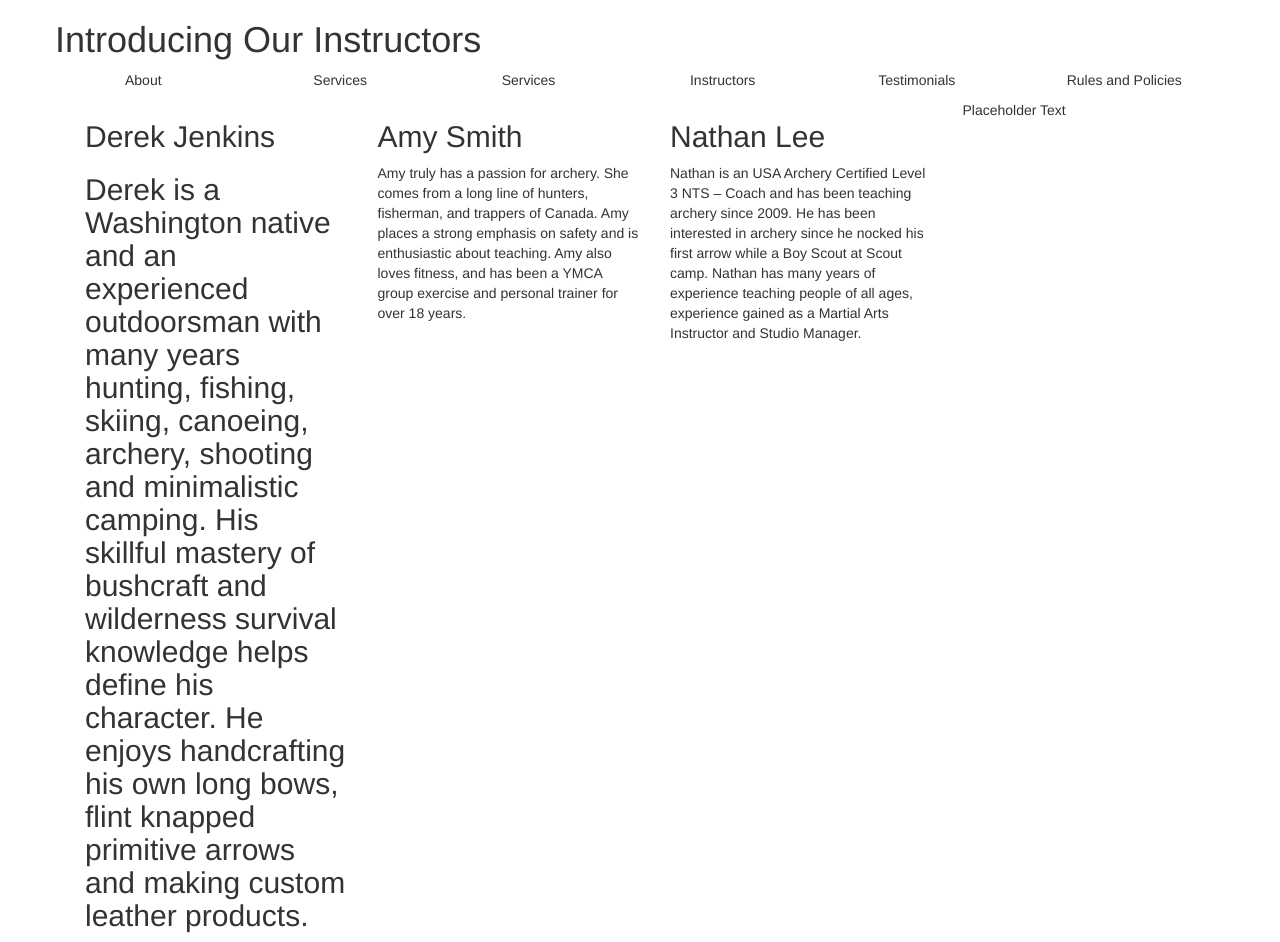
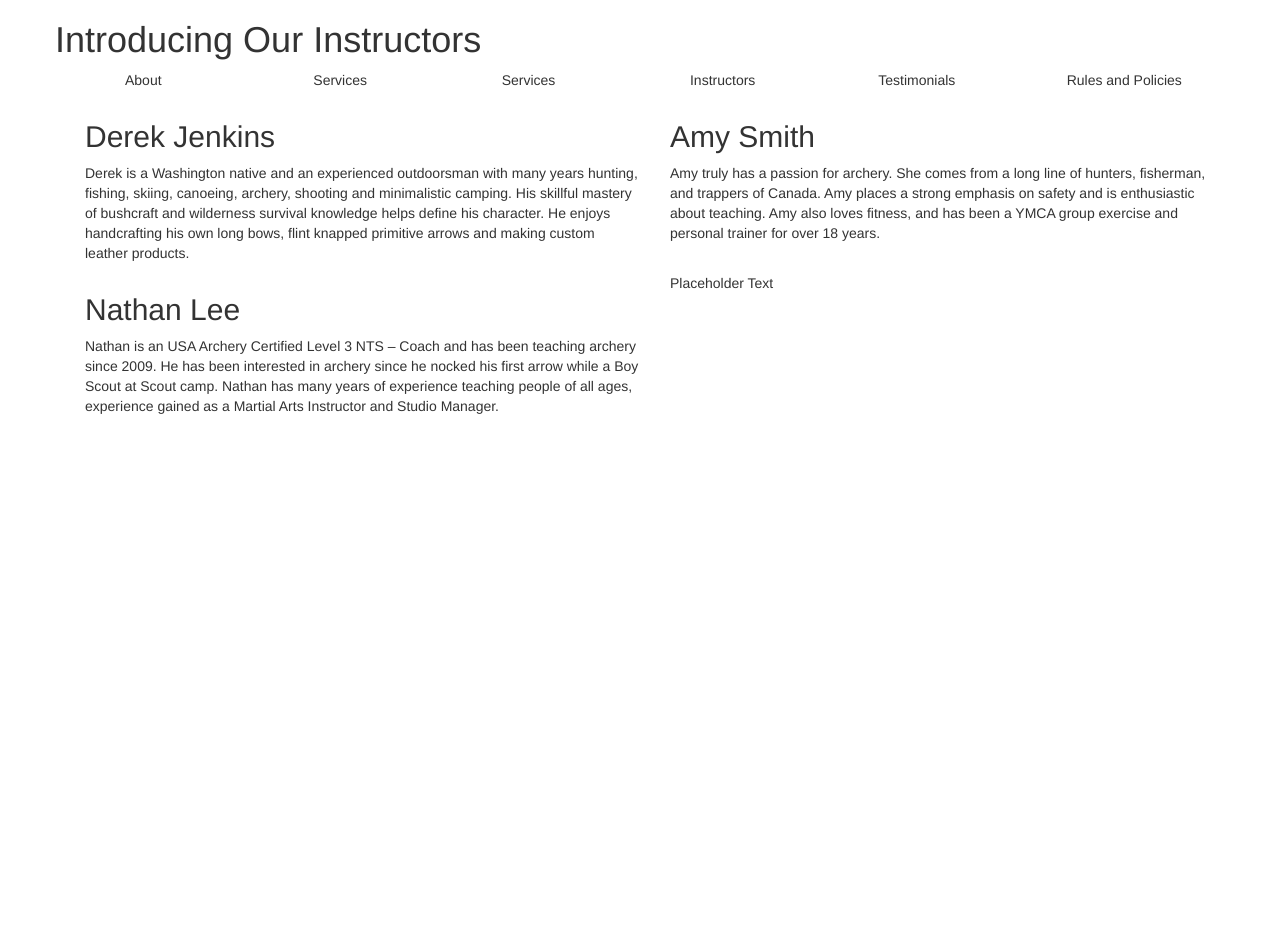
Before and after one commit to satsobek/stp-archery, a plain HTML site: page Instructors.html in a window 1280 px wide. After the commit the page ends 800 px from the top, so only its background shows below. Drawn offline with nearby package versions, Linux system fonts and the light colour scheme.

Commit message:
added baisic html and bootstrap layout

```diff
--- a/Instructors.html
+++ b/Instructors.html
@@ -24,23 +24,25 @@
     </div>
     <main class="container">
       <div class="row">
-        <div class="col-lg-3">
-          <h2>Derek Jenkins<h2>
+        <div class="col-lg-6">
+          <h2>Derek Jenkins</h2>
             <p>Derek is a Washington native and an experienced outdoorsman with many years hunting, fishing, skiing, canoeing, archery, shooting and minimalistic camping.
               His skillful mastery of bushcraft and wilderness survival knowledge helps define his character. He enjoys handcrafting his own long bows, flint knapped primitive arrows
               and making custom leather products.</p>
          </div>
-         <div class="col-lg-3">
+         <div class="col-lg-6">
           <h2>Amy Smith</h2>
             <p>Amy truly has a passion for archery. She comes from a long line of hunters, fisherman, and trappers of Canada. Amy  places a strong emphasis on safety and is enthusiastic
             about teaching. Amy also loves fitness, and  has been a YMCA group exercise and personal trainer for over 18 years.</p>
          </div>
-         <div class="col-lg-3">
+       </div>
+       <div class="row">
+         <div class="col-lg-6">
           <h2>Nathan Lee</h2>
             <p>Nathan is an USA Archery Certified Level 3 NTS – Coach and has been teaching archery since 2009. He has been interested in archery since he nocked his first arrow while
               a Boy Scout at Scout camp. Nathan has many years of experience teaching people of all ages, experience gained as a Martial Arts Instructor and Studio Manager.</p>
          </div>
-        <div class="col-lg-3">
+        <div class="col-lg-6">
           <p>Placeholder Text</p>
         </div>
       </div>
```
